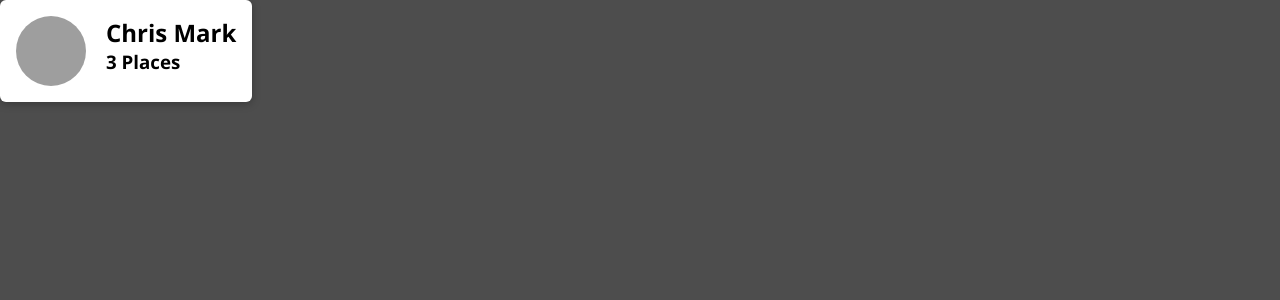
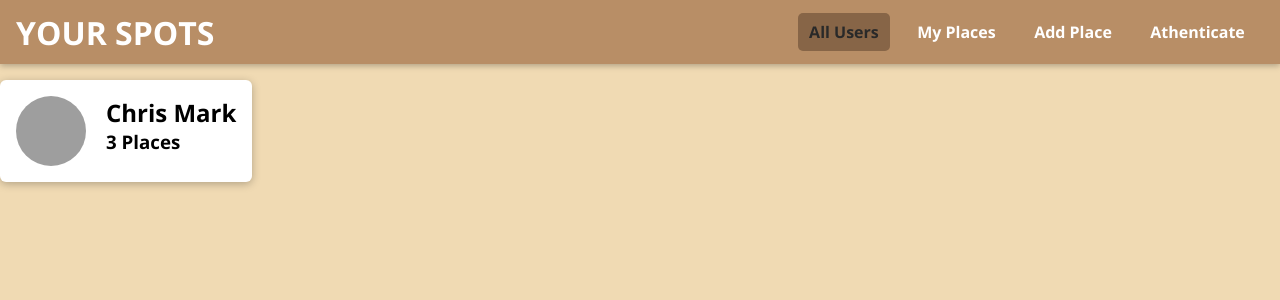
Before and after one commit to adibmannan1/GeoDiscover, a React (Create React App) app in the folder frontend/: page / in a window 1280 px wide. Shown: the top 300 px of the page. Built offline with nearby package versions, Linux system fonts and the light colour scheme; grey boxes are pictures that could not be loaded.

Commit message:
navlinks added

```diff
--- a/frontend/src/App.js
+++ b/frontend/src/App.js
@@ -8,10 +8,13 @@ import {
 
 import Users from './user/pages/User';
 import NewPlace from './places/pages/NewPlace.js';
+import MainNavigation from './shared/components/Navigation/MainNavigation';
 
 const App = () => {
   return (
     <Router>
+      <MainNavigation/>
+      <main>
         <Switch>
           <Route path="/" exact>
             <Users />
@@ -21,6 +24,7 @@ const App = () => {
           </Route>
           <Redirect to="/" />
         </Switch>
+      </main>
     </Router>
   );
 };
--- a/frontend/src/index.css
+++ b/frontend/src/index.css
@@ -10,7 +10,7 @@ html {
 
 body {
   margin: 0;
-  background: #4d4d4d;
+  background: #f0dab3;
 }
 
 .slide-in-left-enter {
--- /dev/null
+++ b/frontend/src/shared/components/Navigation/MainHeader.css
@@ -0,0 +1,23 @@
+.main-header {
+  width: 100%;
+  height: 4rem;
+  display: flex;
+  align-items: center;
+  position: fixed;
+  top: 0;
+  left: 0;
+  background: #b88e66;
+  box-shadow: 0 2px 6px rgba(0, 0, 0, 0.26);
+  padding: 0 1rem;
+  z-index: 5;
+}
+
+main {
+  margin-top: 5rem;
+}
+
+@media (min-width: 768px) {
+  .main-header {
+    justify-content: space-between;
+  }
+}
--- /dev/null
+++ b/frontend/src/shared/components/Navigation/MainHeader.js
@@ -0,0 +1,12 @@
+import React from 'react';
+import './MainHeader.css';
+
+const MainHeader = props => {
+  return(
+    <header className='main-header'>
+        {props.children}
+    </header>
+  )
+}
+
+export default MainHeader
--- /dev/null
+++ b/frontend/src/shared/components/Navigation/MainNavigation.css
@@ -0,0 +1,45 @@
+.main-navigation__menu-btn {
+  width: 3rem;
+  height: 3rem;
+  background: transparent;
+  border: none;
+  display: flex;
+  flex-direction: column;
+  justify-content: space-around;
+  margin-right: 2rem;
+  cursor: pointer;
+}
+
+.main-navigation__menu-btn span {
+  display: block;
+  width: 3rem;
+  height: 2.5px;
+  background: white;
+}
+
+.main-navigation__title {
+  color: white;
+}
+
+.main-navigation__title a {
+  text-decoration: none;
+  color: white;
+}
+
+.main-navigation__header-nav {
+  display: none;
+}
+
+.main-navigation__drawer-nav {
+  height: 100%;
+}
+
+@media (min-width: 768px) {
+  .main-navigation__menu-btn {
+    display: none;
+  }
+
+  .main-navigation__header-nav {
+    display: block;
+  }
+}
--- /dev/null
+++ b/frontend/src/shared/components/Navigation/MainNavigation.js
@@ -0,0 +1,22 @@
+import React from 'react';
+import {Link} from 'react-router-dom';
+
+import MainHeader from './MainHeader';
+import NavLinks from './NavLinks';
+import './MainNavigation.css';
+
+const MainNavigation = props => {
+  return (
+    <MainHeader>
+        <button className='main-navigation__menu-btn'>
+            <span/>
+            <span/>
+            <span/>
+        </button>
+        <h1 className='main-navigation__title'><Link to='/'>YOUR SPOTS</Link></h1>
+        <nav><NavLinks/></nav>
+    </MainHeader>
+  )
+}
+
+export default MainNavigation
--- /dev/null
+++ b/frontend/src/shared/components/Navigation/NavLinks.css
@@ -0,0 +1,78 @@
+.nav-links {
+  list-style: none;
+  margin: 0;
+  padding: 0;
+  width: 100%;
+  height: 100%;
+  display: flex;
+  flex-direction: column;
+  justify-content: center;
+  align-items: center;
+}
+
+.nav-links li {
+  margin: 1rem;
+}
+
+.nav-links a {
+  border: none;
+  border-radius: 5px;
+  color: #876547;
+  font-weight: 700;
+  text-decoration: none;
+  padding: 0.5rem 0.7rem;
+}
+
+.nav-links a:hover,
+.nav-links a:active,
+.nav-links a.active {
+  background: #876547;
+  border-color: #292929;
+  color: #292929;
+}
+
+.nav-links button {
+  cursor: pointer;
+  border: 1px solid #292929;
+  color:#876547;
+  background: transparent;
+  padding: 0.5rem;
+  font: inherit;
+}
+
+.nav-links button:focus {
+  outline: none;
+}
+
+.nav-links button:hover,
+.nav-links button:active {
+  background: #292929;
+  color: white;
+}
+
+@media (min-width: 768px) {
+  .nav-links {
+    flex-direction: row;
+  }
+
+  .nav-links li {
+    margin: 0 0.5rem;
+  }
+
+  .nav-links a {
+    color: white;
+    text-decoration: none;
+  }
+
+  .nav-links button {
+    border: 1px solid white;
+    color: white;
+    background: transparent;
+  }
+
+  .nav-links button:hover,
+  .nav-links button:active {
+    background: #523d2b;
+    color: #292929;
+  }
+}
--- /dev/null
+++ b/frontend/src/shared/components/Navigation/NavLinks.js
@@ -0,0 +1,16 @@
+import React from 'react';
+import './NavLinks.css';
+import { NavLink } from 'react-router-dom';
+
+const NavLinks = props => {
+  return (
+    <ul className='nav-links'>
+        <li><NavLink to='/' exact>All Users</NavLink></li>
+        <li><NavLink to='/u1/places'>My Places</NavLink></li>
+        <li><NavLink to='/places/new'>Add Place</NavLink></li>
+        <li><NavLink to='/auth'>Athenticate</NavLink></li>
+    </ul>
+  )
+}
+
+export default NavLinks
```
Also changed, not shown: frontend/src/shared/components/Navigation/SideDrawer copy.css (added), frontend/src/shared/components/Navigation/SideDrawer.js (added). Lines whose indentation alone changed are shown as unchanged.
